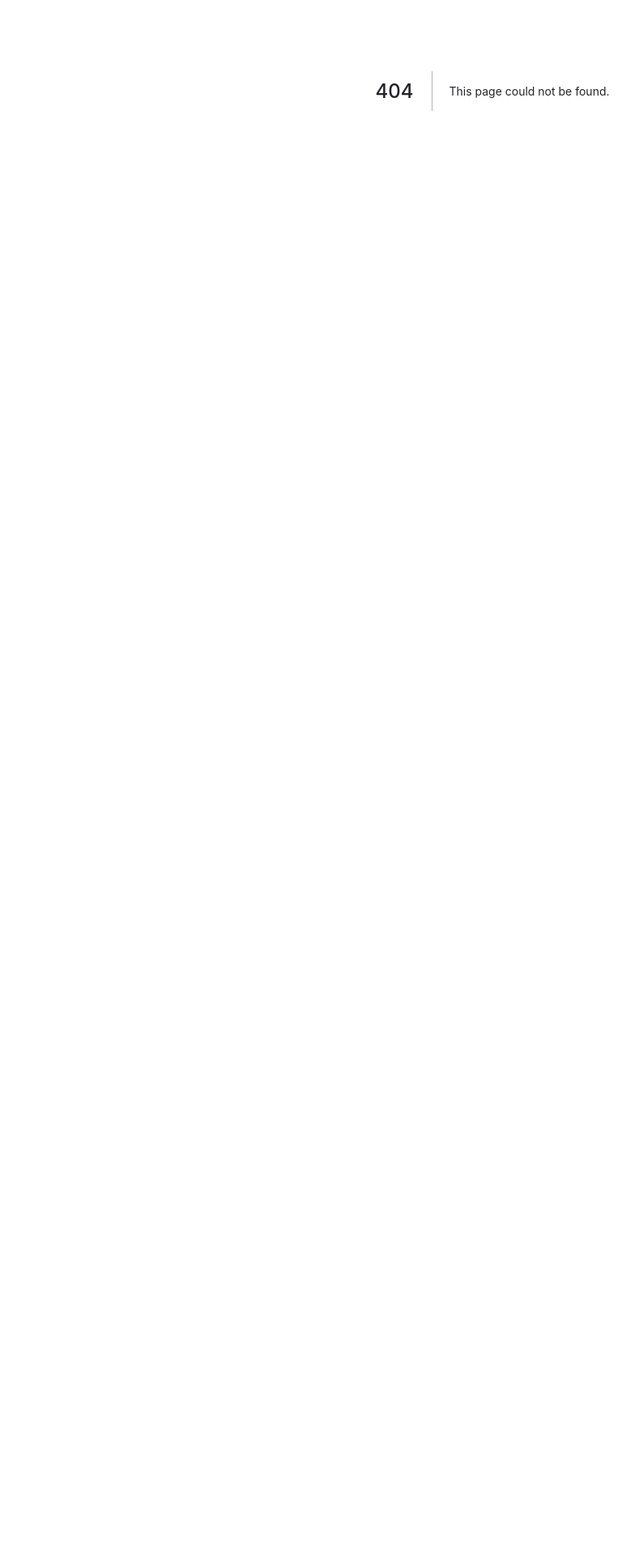
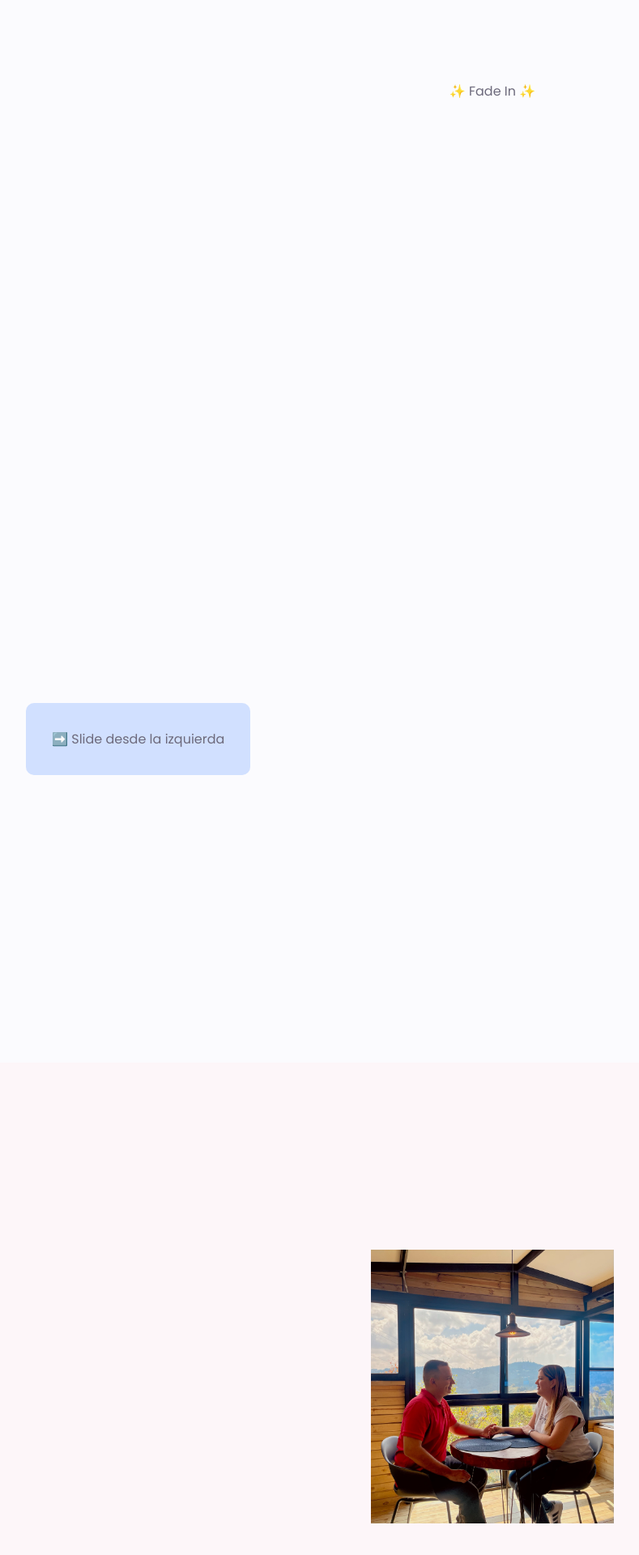
Before and after one commit to Jhonsebastianas/portafolio, a Next.js app: page /test/lenis-gsap in a window 1280 px wide. Before the commit this address had no page. Shown: the part 288-2208 px from the top of the page at 81% size, without its empty margins (32-821 px from the left). Before the commit the page ends 800 px from the top, so only its background shows below. Built offline with nearby package versions, Linux system fonts and the light colour scheme; a web font is replaced by a local one.

Commit message:
add test lenis and gsap

```diff
--- /dev/null
+++ b/src/modules/shared/components/FadeInSection.js
@@ -0,0 +1,33 @@
+// components/FadeInSection.jsx
+import { useEffect, useRef } from 'react'
+import gsap from 'gsap'
+import { ScrollTrigger } from 'gsap/ScrollTrigger'
+import styled from 'styled-components'
+
+gsap.registerPlugin(ScrollTrigger)
+
+const Section = styled.section`
+  height: 100vh;
+  display: flex;
+  justify-content: center;
+  align-items: center;
+  opacity: 0;
+`
+
+export default function FadeInSection() {
+  const ref = useRef()
+
+  useEffect(() => {
+    gsap.to(ref.current, {
+      opacity: 1,
+      duration: 1.2,
+      scrollTrigger: {
+        trigger: ref.current,
+        start: 'top 80%',
+        toggleActions: 'play none none none',
+      },
+    })
+  }, [])
+
+  return <Section ref={ref}>✨ Fade In ✨</Section>
+}
--- /dev/null
+++ b/src/modules/shared/components/ParallaxImage.js
@@ -0,0 +1,47 @@
+// components/ParallaxImage.jsx
+import { useEffect, useRef } from 'react'
+import gsap from 'gsap'
+import { ScrollTrigger } from 'gsap/ScrollTrigger'
+import styled from 'styled-components'
+
+gsap.registerPlugin(ScrollTrigger)
+
+const Container = styled.div`
+  height: 150vh;
+  background: #ffeaf3;
+  position: relative;
+`
+
+const FloatingImage = styled.img`
+  position: absolute;
+  left: 50%;
+  bottom: 0;
+  transform: translateX(-50%);
+  width: 300px;
+`
+
+export default function ParallaxImage() {
+  const imgRef = useRef()
+
+  useEffect(() => {
+    gsap.to(imgRef.current, {
+      y: -150,
+      scrollTrigger: {
+        trigger: imgRef.current,
+        start: 'top bottom',
+        end: 'bottom top',
+        scrub: true,
+      },
+    })
+  }, [])
+
+  return (
+    <Container>
+      <FloatingImage
+        ref={imgRef}
+        src="/images/wedding/meta_image.png"
+        alt="Imagen en parallax"
+      />
+    </Container>
+  )
+}
--- /dev/null
+++ b/src/modules/shared/components/PinSection.js
@@ -0,0 +1,41 @@
+// components/PinSection.jsx
+import { useEffect, useRef } from 'react'
+import gsap from 'gsap'
+import { ScrollTrigger } from 'gsap/ScrollTrigger'
+import styled from 'styled-components'
+
+gsap.registerPlugin(ScrollTrigger)
+
+const Container = styled.div`
+  height: 200vh;
+  background: #fff8dc;
+`
+
+const FixedSection = styled.div`
+  height: 100vh;
+  display: flex;
+  justify-content: center;
+  align-items: center;
+  font-size: 2rem;
+  background: #ffd6d6;
+`
+
+export default function PinSection() {
+  const pinRef = useRef()
+
+  useEffect(() => {
+    ScrollTrigger.create({
+      trigger: pinRef.current,
+      start: 'top top',
+      end: '+=100%',
+      pin: true,
+      pinSpacing: true,
+    })
+  }, [])
+
+  return (
+    <Container>
+      <FixedSection ref={pinRef}>📌 Esta sección se queda fija un momento</FixedSection>
+    </Container>
+  )
+}
--- /dev/null
+++ b/src/modules/shared/components/ScaleOnScroll.js
@@ -0,0 +1,58 @@
+// components/ScaleOnScroll.jsx
+import { useEffect, useRef } from "react";
+import styled from "styled-components";
+import gsap from "gsap";
+import { ScrollTrigger } from "gsap/ScrollTrigger";
+
+gsap.registerPlugin(ScrollTrigger);
+
+// 🎨 Estilos del contenedor y la imagen
+const Section = styled.section`
+  height: 100vh;
+  display: flex;
+  justify-content: center;
+  align-items: center;
+  background: #fdf6f9;
+`;
+
+const Image = styled.img`
+  width: 300px;
+  height: auto;
+  transform-origin: center center;
+`;
+
+export default function ScaleOnScroll() {
+  const imageRef = useRef();
+
+  useEffect(() => {
+    /**
+     * Escalamos la imagen del 80% al 100% mientras haces scroll
+     * scrub: true sincroniza la animación con el scroll
+     */
+    gsap.fromTo(
+      imageRef.current,
+      { scale: 1 },
+      {
+        scale: 2,
+        scrollTrigger: {
+          trigger: imageRef.current,
+          start: "top 80%",
+          end: "top 40%",
+          scrub: true,
+        },
+        ease: "power2.out",
+        duration: 1,
+      }
+    );
+  }, []);
+
+  return (
+    <Section>
+      <Image
+        ref={imageRef}
+        src="/images/wedding/first_date.JPG"
+        alt="Flor que escala con el scroll"
+      />
+    </Section>
+  );
+}
--- /dev/null
+++ b/src/modules/shared/components/SlideInFromLeft.js
@@ -0,0 +1,45 @@
+// components/SlideInFromLeft.jsx
+import { useEffect, useRef } from 'react'
+import gsap from 'gsap'
+import { ScrollTrigger } from 'gsap/ScrollTrigger'
+import styled from 'styled-components'
+
+gsap.registerPlugin(ScrollTrigger)
+
+const Box = styled.div`
+  height: 100vh;
+  display: flex;
+  justify-content: flex-start;
+  align-items: center;
+  padding-left: 5vw;
+`
+
+const Element = styled.div`
+  background: #d1e0ff;
+  padding: 2rem;
+  border-radius: 10px;
+  opacity: 0;
+  transform: translateX(-100px);
+`
+
+export default function SlideInFromLeft() {
+  const ref = useRef()
+
+  useEffect(() => {
+    gsap.to(ref.current, {
+      x: 0,
+      opacity: 1,
+      duration: 1,
+      scrollTrigger: {
+        trigger: ref.current,
+        start: 'top 80%',
+      },
+    })
+  }, [])
+
+  return (
+    <Box>
+      <Element ref={ref}>➡️ Slide desde la izquierda</Element>
+    </Box>
+  )
+}
--- /dev/null
+++ b/src/modules/shared/components/TimelineSection.js
@@ -0,0 +1,59 @@
+// components/TimelineSection.jsx
+import { useEffect, useRef } from 'react'
+import styled from 'styled-components'
+import gsap from 'gsap'
+import { ScrollTrigger } from 'gsap/ScrollTrigger'
+
+gsap.registerPlugin(ScrollTrigger)
+
+const Section = styled.section`
+  height: 150vh;
+  background: #f4f0ff;
+  display: flex;
+  flex-direction: column;
+  justify-content: center;
+  align-items: center;
+`
+
+const Item = styled.div`
+  opacity: 0;
+  transform: translateY(50px);
+  margin: 1rem 0;
+  background: #c6e2ff;
+  padding: 1rem 2rem;
+  border-radius: 8px;
+`
+
+export default function TimelineSection() {
+  const itemRefs = useRef([])
+
+  useEffect(() => {
+    const tl = gsap.timeline({
+      scrollTrigger: {
+        trigger: itemRefs.current[0],
+        start: 'top 80%',
+        end: 'bottom top',
+        scrub: false,
+      },
+    })
+
+    itemRefs.current.forEach((el, i) => {
+      tl.to(el, {
+        opacity: 1,
+        y: 0,
+        duration: 0.6,
+        ease: 'power2.out',
+      })
+    })
+  }, [])
+
+  return (
+    <Section>
+      {['Primero', 'Segundo', 'Tercero'].map((text, i) => (
+        <Item key={i} ref={(el) => (itemRefs.current[i] = el)}>
+          🕒 {text}
+        </Item>
+      ))}
+    </Section>
+  )
+}
--- /dev/null
+++ b/src/modules/shared/views/animation-test-view.js
@@ -0,0 +1,20 @@
+import FadeInSection from "../components/FadeInSection";
+import ParallaxImage from "../components/ParallaxImage";
+import PinSection from "../components/PinSection";
+import ScaleOnScroll from "../components/ScaleOnScroll";
+import SlideInFromLeft from "../components/SlideInFromLeft";
+import TimelineSection from "../components/TimelineSection";
+
+
+export default function AnimationTestView() {
+  return (
+    <>
+      <FadeInSection />
+      <SlideInFromLeft />
+      <ScaleOnScroll />
+      <ParallaxImage />
+      <PinSection />
+      <TimelineSection />
+    </>
+  )
+}
--- /dev/null
+++ b/src/pages/test/lenis-gsap/index.js
@@ -0,0 +1,10 @@
+import AnimationTestView from "@modules/shared/views/animation-test-view";
+
+
+const AnimationTestPage = () => {
+    return (
+        <AnimationTestView />
+    )
+}
+
+export default AnimationTestPage;
```
